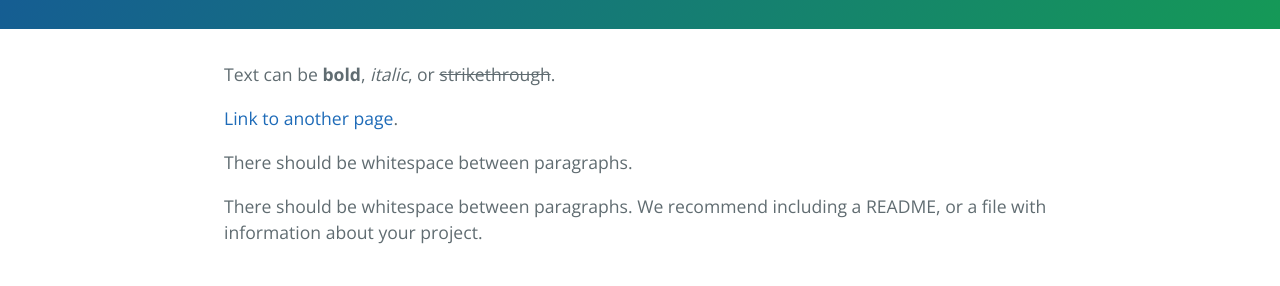
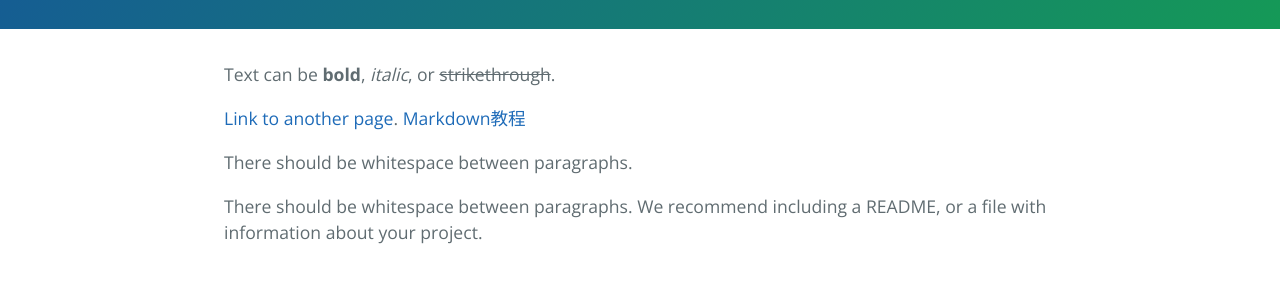
Before and after one commit to nuaawh/nuaawh.github.io, a Jekyll site: the page built from index.md, in a window 1280 px wide and 900 px high. Shown: the part 241-527 px from the top of the window. Built offline with Jekyll 4.4.1, drawn with Linux system fonts in a browser that asks for light colours; the repository's description, which GitHub fills in, is left out.

Commit message:
Update index.md

```diff
--- a/index.md
+++ b/index.md
@@ -6,6 +6,7 @@ title: 自动驾驶全栈工程师
 Text can be **bold**, _italic_, or ~~strikethrough~~.
 
 [Link to another page](./another-page.html).
+[Markdown教程](https://markdown.com.cn/intro.html)
 
 There should be whitespace between paragraphs.
 
```
